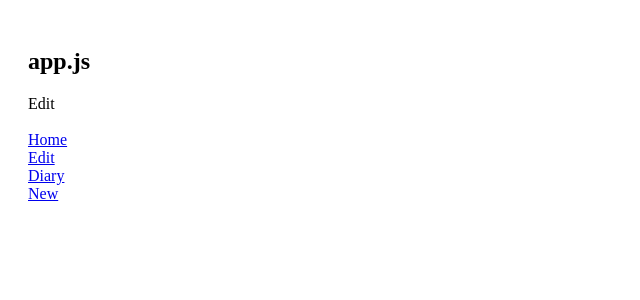
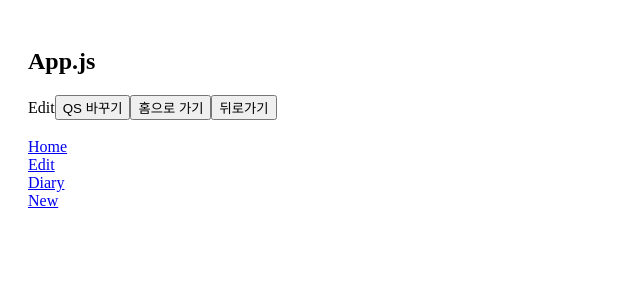
Before and after one commit to seung-heee/legendary-meme, a JavaScript app in the folder emotion-diary/: page /edit in a window 1280 px wide. Shown: the top 300 px of the page, without its empty margins (0-640 px from the left). Built offline with nearby package versions, Linux system fonts and the light colour scheme; the HTML template or start-up script is replaced by a standard one.

Commit message:
useParams, useNavigate, useSearchParams

```diff
--- a/emotion-diary/src/App.js
+++ b/emotion-diary/src/App.js
@@ -10,12 +10,12 @@
   return (
     <BrowserRouter>
       <div className="App">
-        <h2>app.js</h2>
+        <h2>App.js</h2>
         <Routes>
           <Route path='/' element={<Home />} />
           <Route path='/new' element={<New />} />
           <Route path='/edit' element={<Edit />} />
-          <Route path='/diary' element={<Diary />} />
+          <Route path='/diary/:id' element={<Diary />} />
         </Routes>
         <RouteTest />
       </div>
--- a/emotion-diary/src/pages/Diary.js
+++ b/emotion-diary/src/pages/Diary.js
@@ -1,4 +1,8 @@
+import { useParams } from "react-router-dom";
+
 const Diary = ()=> {
+    const { id } = useParams(); // 사용자 정의 훅
+
     return (
         <div className="Diary">
             Diary
--- a/emotion-diary/src/pages/Edit.js
+++ b/emotion-diary/src/pages/Edit.js
@@ -1,9 +1,28 @@
-const Edit = ()=> {
+import { useNavigate, useSearchParams } from "react-router-dom";
+
+const Edit = () => {
+    const navigate = useNavigate(); // 페이지 이동시킬 수 있는 함수 반환, 인자로 경로 작성
+    const [searchParams, setSearchParams] = useSearchParams();
+
+    const id = searchParams.get('id');
+    const mode = searchParams.get('mode');
+    console.log(id, mode);
+
     return (
         <div className="Edit">
             Edit
-        </div>
-    )
-}
+            <button onClick={() => setSearchParams({ who: 'tmdgml' })}>
+                QS 바꾸기</button>
+
+            <button onClick={() => {
+                navigate('/home')
+            }}>홈으로 가기</button >
+
+            <button onClick={() => {
+                navigate(-1); // -1 : 이전 페이지로 이동
+            }}>뒤로가기</button>
+        </div >
+    );
+};
 
 export default Edit;
```
Also changed, not shown: 1 other file (tests, documents, lock files or other folders).
